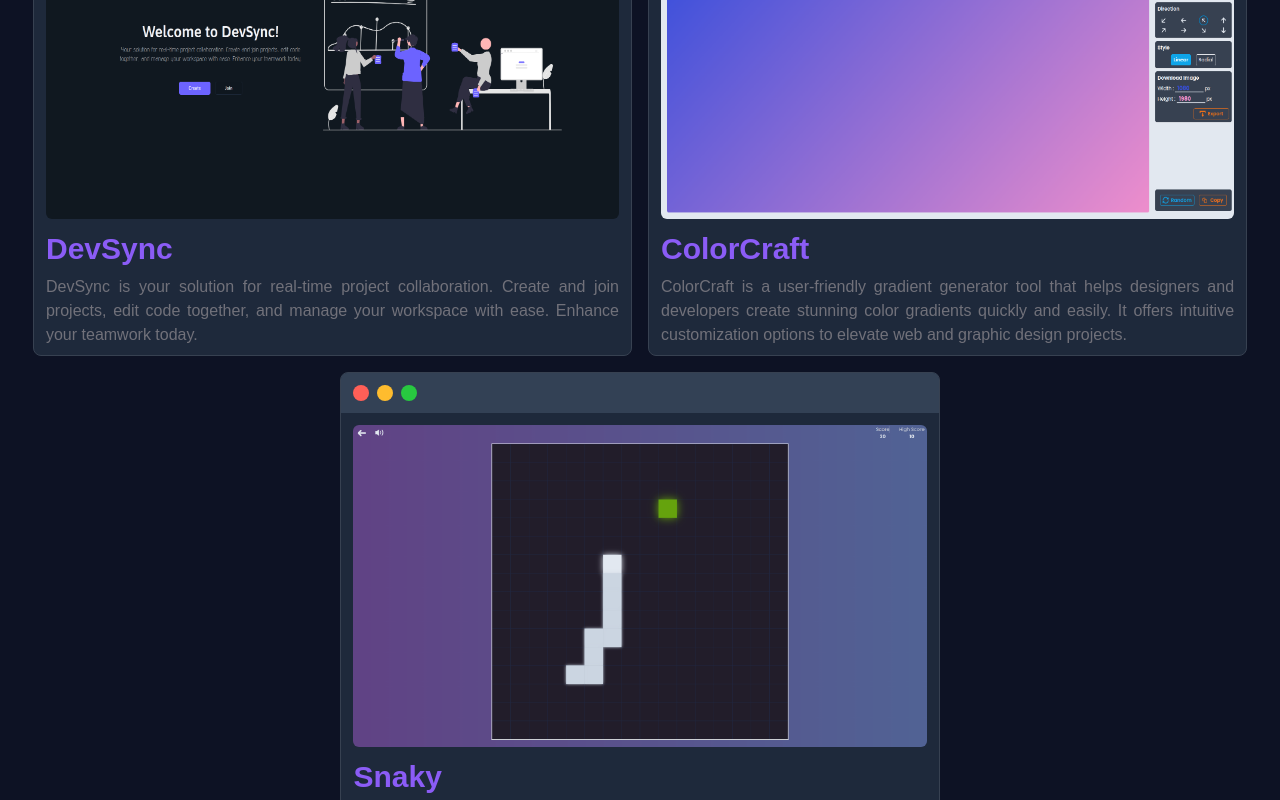
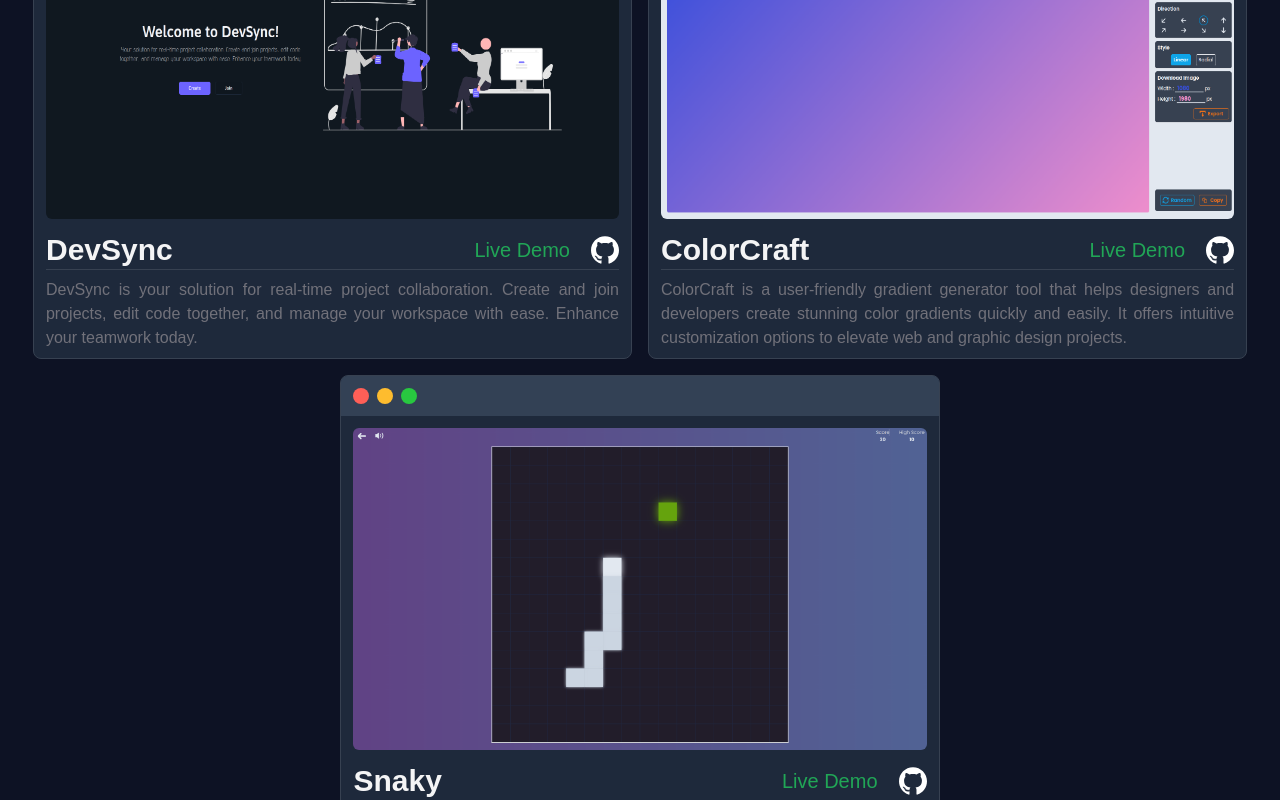
Before and after one commit to programmer-rahul/personal-portfolio, a Next.js app: page / in a window 1280 px wide. Shown: the part 2000-2800 px from the top of the page. Built offline with nearby package versions, Linux system fonts and the light colour scheme; a web font is replaced by a local one.

Commit message:
feat: add lime-demo and github-repo url for projects

```diff
--- a/app/components/projects/project.tsx
+++ b/app/components/projects/project.tsx
@@ -1,14 +1,14 @@
 import { cn } from "@/lib/utils";
 import Image from "next/image";
 import ProjectTitleButtons from "../ui/project-title-btns";
+import { Project as ProjectInterface } from "@/lib/types/project";
 
-interface ProjectProps {
-  name: string;
-  description: string;
-  image: string;
-}
-
-export default function Project({ name, description, image }: ProjectProps) {
+export default function Project({
+  name,
+  description,
+  imageUrl,
+  urls,
+}: ProjectInterface) {
   return (
     <div
       className={cn(
@@ -20,7 +20,7 @@ export default function Project({ name, description, image }: ProjectProps) {
       {/* display  */}
       <div className="aspect-video w-full rounded-md p-2 lg:p-3">
         <Image
-          src={image}
+          src={imageUrl}
           width={1920}
           height={1080}
           alt="project-main"
@@ -30,8 +30,32 @@ export default function Project({ name, description, image }: ProjectProps) {
 
       {/* info */}
       <div className="px-2 pb-2 lg:px-3">
-        <p className="text-2xl font-semibold text-main lg:text-3xl">{name}</p>
+        {/* top bar  */}
+        <div className="flex items-center justify-between border-b">
+          <p className="text-2xl font-semibold text-primary-foreground lg:text-3xl">
+            {name}
+          </p>
+          <div className="flex items-center gap-2">
+            <a
+              href={urls.liveDemo}
+              target="_blank"
+              className="cursor-pointer rounded-full border border-transparent px-3 py-1 text-typewriter/80 transition hover:border-typewriter hover:text-typewriter/100 lg:text-xl"
+            >
+              Live Demo
+            </a>
+            <a href={urls.repo} target="_blank">
+              <Image
+                src={"/skills/github.svg"}
+                width={40}
+                height={40}
+                alt="project-main"
+                className="w-6 cursor-pointer lg:w-7"
+              />
+            </a>
+          </div>
+        </div>
 
+        {/* description  */}
         <div className="mt-2 flex flex-col gap-2 self-start rounded-md">
           <span className="text-justify font-secondary text-base leading-6 text-secondary-foreground">
             {description}
--- a/app/components/projects/projects.tsx
+++ b/app/components/projects/projects.tsx
@@ -5,11 +5,12 @@ export default function Projects() {
   return (
     <div className="projects py-2">
       <div className="flex flex-wrap justify-center gap-4">
-        {PROJECTS.map(({ name, image, description }, index) => (
+        {PROJECTS.map(({ name, imageUrl, description, urls }, index) => (
           <Project
             name={name}
-            image={image}
+            imageUrl={imageUrl}
             description={description}
+            urls={urls}
             key={index}
           />
         ))}
--- a/components/ui/button.tsx
+++ b/components/ui/button.tsx
@@ -10,7 +10,7 @@ interface IconButtonProps {
 }
 
 const defaultClasses =
-  "border-2 text-base px-2 py-[.1rem] sm:py-1 sm:px-3 md:text-xl 2xl:text-2xl rounded-md text-primary font-semibold hover:opacity-90 flex items-center transition-all hover:scale-105 hover:translate-x-1 cursor-pointer gap-1";
+  "border-2 text-base px-2 py-[.1rem] sm:py-1 sm:px-3 md:text-xl 2xl:text-2xl rounded-md text-primary hover:opacity-90 flex items-center transition-all hover:scale-105 hover:translate-x-1 cursor-pointer gap-1";
 
 const primaryClasses = "border-transparent bg-main text-primary";
 const secondaryClasses = "border-main bg-transparent text-primary-foreground";
--- a/lib/data/projects.ts
+++ b/lib/data/projects.ts
@@ -1,24 +1,39 @@
-const PROJECTS = [
+import { GITHUB_LINK } from "../constants";
+import { Projects } from "../types/project";
+
+const PROJECTS: Projects = [
   {
     name: "DevSync",
     description:
       "DevSync is your solution for real-time project collaboration. Create and join projects, edit code together, and manage your workspace with ease. Enhance your teamwork today.",
 
-    image: "/projects/project1/main.png",
+    imageUrl: "/projects/project1/main.png",
+    urls: {
+      repo: GITHUB_LINK + "/devsync",
+      liveDemo: "https://devsync-phi.vercel.app",
+    },
   },
   {
     name: "ColorCraft",
     description:
       "ColorCraft is a user-friendly gradient generator tool that helps designers and developers create stunning color gradients quickly and easily. It offers intuitive customization options to elevate web and graphic design projects.",
 
-    image: "/projects/project2/main.png",
+    imageUrl: "/projects/project2/main.png",
+    urls: {
+      repo: GITHUB_LINK + "/colorcraft",
+      liveDemo: "https://colorcraft.vercel.app",
+    },
   },
   {
     name: "Snaky",
     description:
       "Snaky offers a modern take on the classic Snake game. Navigate your snake to eat food and grow longer, but avoid hitting the walls or yourself to keep playing.",
 
-    image: "/projects/project3/main.png",
+    imageUrl: "/projects/project3/main.png",
+    urls: {
+      repo: GITHUB_LINK + "/snakey",
+      liveDemo: "https://snake-y.vercel.app",
+    },
   },
 ];
 
--- /dev/null
+++ b/lib/types/project.ts
@@ -0,0 +1,11 @@
+export type Project = {
+  name: string;
+  description: string;
+  imageUrl: string;
+  urls: {
+    repo: string;
+    liveDemo: string;
+  };
+};
+
+export type Projects = Project[];
```
